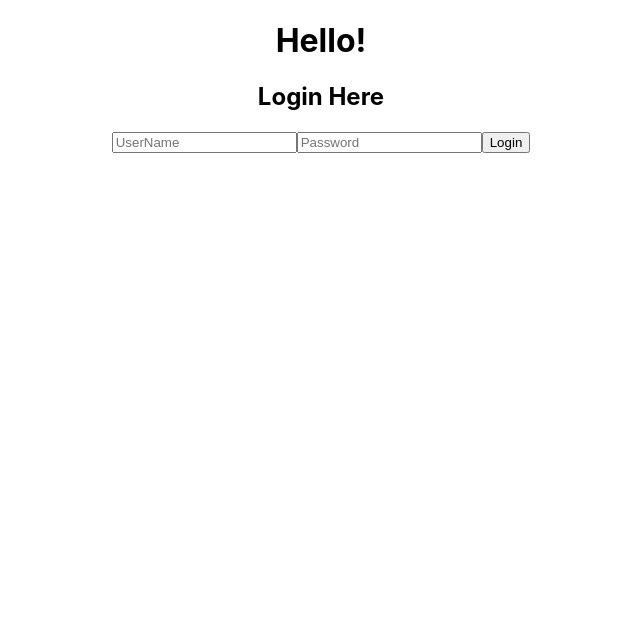
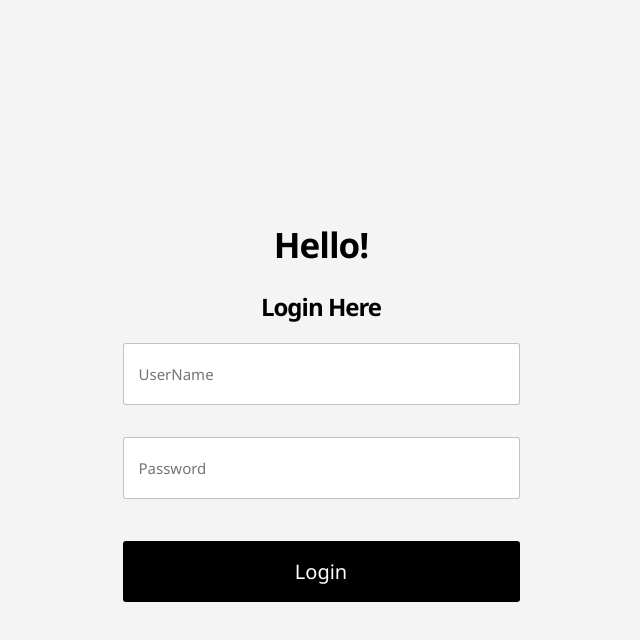
Before and after one commit to PrasangiBandara/react-login-with-unit-testing, a React (Create React App) app: page / in a window 1280 px wide. Shown: the top 640 px of the page, without its empty margins (319-959 px from the left). Built offline with nearby package versions, Linux system fonts and the light colour scheme.

Commit message:
Create basic style for login form

```diff
--- a/src/App.css
+++ b/src/App.css
@@ -1,38 +1,3 @@
 .App {
   text-align: center;
 }
-
-.App-logo {
-  height: 40vmin;
-  pointer-events: none;
-}
-
-@media (prefers-reduced-motion: no-preference) {
-  .App-logo {
-    animation: App-logo-spin infinite 20s linear;
-  }
-}
-
-.App-header {
-  background-color: #282c34;
-  min-height: 100vh;
-  display: flex;
-  flex-direction: column;
-  align-items: center;
-  justify-content: center;
-  font-size: calc(10px + 2vmin);
-  color: white;
-}
-
-.App-link {
-  color: #61dafb;
-}
-
-@keyframes App-logo-spin {
-  from {
-    transform: rotate(0deg);
-  }
-  to {
-    transform: rotate(360deg);
-  }
-}
--- /dev/null
+++ b/src/components/Home.js
@@ -0,0 +1,13 @@
+import React from "react";
+import "./Login";
+import "./Login.css";
+
+const Home = () => {
+  return (
+    <div className="container">
+      <h1>Welcome Prasangi</h1>
+    </div>
+  );
+};
+
+export default Home;
--- a/src/components/Login.css
+++ b/src/components/Login.css
@@ -0,0 +1,58 @@
+.container {
+    display: flex;
+    flex-direction: column;
+    justify-content: center;
+    height: 100vh;
+    align-items: center;
+    font-family: 'Segoe UI', Tahoma, Geneva, Verdana, sans-serif;
+    background-color: #f4f4f4;
+    color: black;
+  }
+
+  .login-form {
+    display: flex;
+    flex-direction: column;
+  }
+
+  .login-form h1 {
+    font-size: 35px;
+    margin-bottom: 1px;
+    padding-bottom: 1px;
+    letter-spacing: -1px;
+  }
+
+  .login-form h2 {
+    margin-bottom: 10px;
+    padding-bottom: 10px;
+    letter-spacing: -1px;
+  }
+
+  .login-form input {
+    min-width: 380px;
+    padding: 20px 0;
+    padding-left: 15px;
+    margin-bottom: 10px;
+    outline: none;
+    border: 1px solid rgba(0, 0, 0, 0.24);
+    font-family: 'Segoe UI', Tahoma, Geneva, Verdana, sans-serif;
+    border-radius: 3px;
+    font-size: 15px;
+    background-color: white;
+    color: black;
+  }
+
+  .button {
+    padding: 17px 30px;
+    margin-top: 10px;
+    background: black;
+    border: none;
+    color: white;
+    font-size: 14px;
+    font-family: 'Segoe UI', Tahoma, Geneva, Verdana, sans-serif;
+    border-radius: 3px;
+    font-size: 20px;
+  }
+
+  .button:hover {
+    background: #333;
+  }
--- a/src/components/Login.js
+++ b/src/components/Login.js
@@ -1,14 +1,32 @@
-import React from "react";
+import React, { useState } from "react";
+import "./Login.css";
 
 const Login = () => {
+  const [username, setName] = useState("");
+  const [password, setPassword] = useState("");
+
   return (
     <div className="container">
       <form className="login-form">
         <h1>Hello!</h1>
         <h2>Login Here</h2>
-        <input type="username" placeholder="UserName" />
-        <input type="password" placeholder="Password" />
-        <button>Login</button>
+        <input
+          type="username"
+          placeholder="UserName"
+          value={username}
+          onChange={(e) => setName.apply(e.target.value)}
+        />
+        <br />
+        <input
+          type="password"
+          placeholder="Password"
+          value={password}
+          onChange={(e) => setPassword.apply(e.target.value)}
+        />
+        <br />
+        <button type="submit" className="button">
+          Login
+        </button>
       </form>
     </div>
   );
```
Also changed, not shown: src/App.js (+4 -4 lines), src/app/store.js (added).
